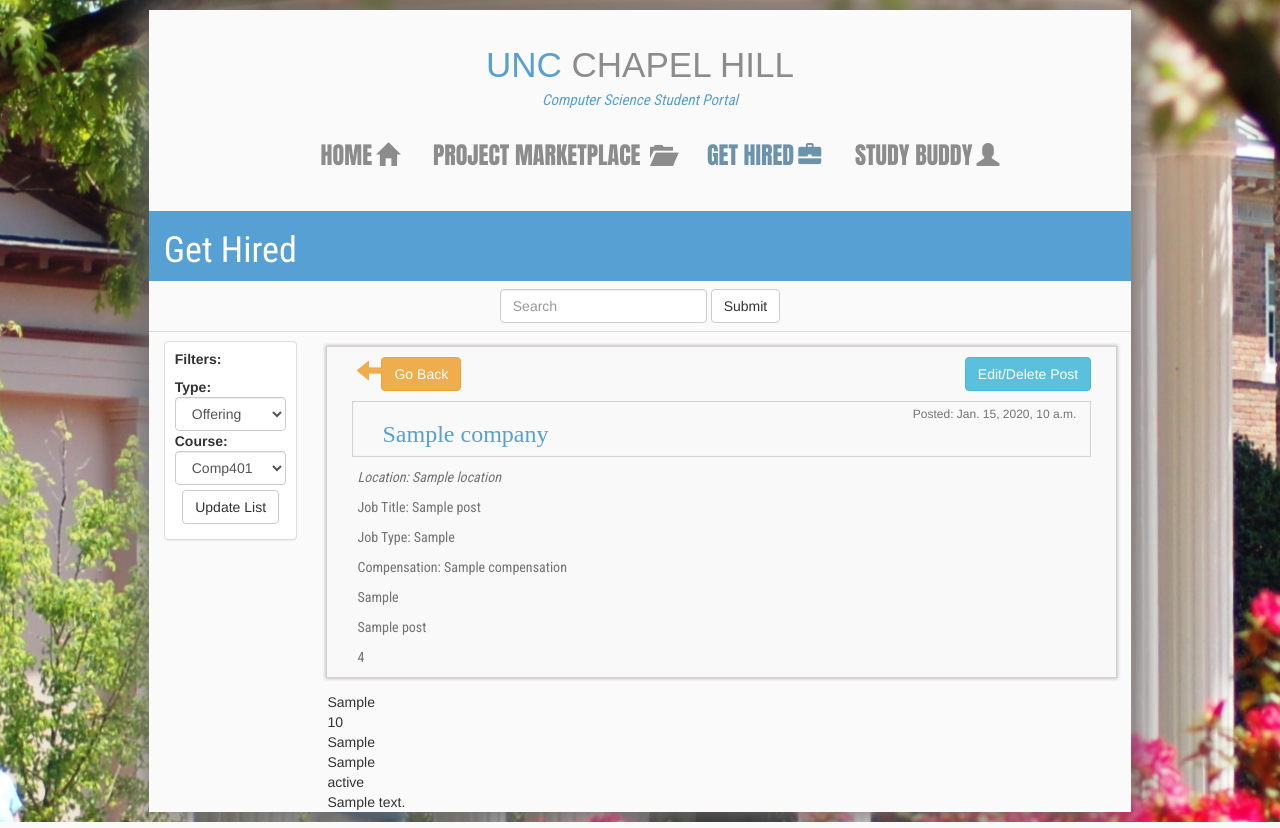
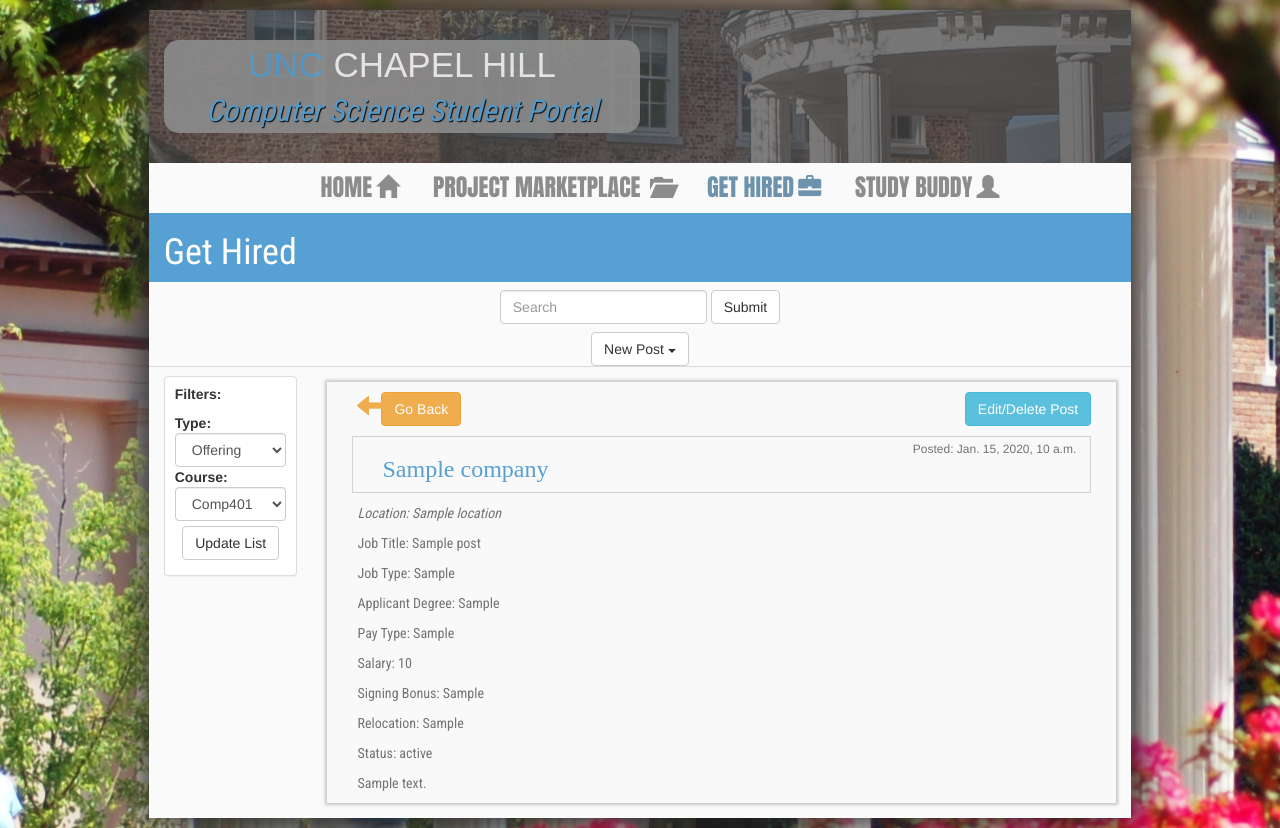
Before and after one commit to eliezer15/csportal, a Django app: template templates/GetHired/post.html in a window 1280 px wide. Run offline with Django 3.2, Linux system fonts and the light colour scheme; the template is opened without the code that fills it: most values are stand-ins (such as "Sample title", 1, 10 or a date in 2020); parts of the project's set-up code (start-up, migrations or seed data) failed here and were passed over; some libraries are stand-ins or nearby versions; some web fonts are replaced.

Commit message:
Updated Frontend to New Post updated backend

```diff
--- a/CSPortal/urls.py
+++ b/CSPortal/urls.py
@@ -12,8 +12,9 @@ urlpatterns = patterns('',
     url(r'^admin/', include(admin.site.urls)),
     url(r'^GetHired/$', views.main),
     url(r'^GetHired/post/(?P<post_type>\w+)/(?P<post_id>\d+)/$',views.get_post),
+    url(r'^GetHired/post/new/(?P<post_type>\w+)/$',views.new_post),
+    url(r'^GetHired/post/new/(?P<post_type>\w+)/create/$',views.create_post),
     url(dajaxice_config.dajaxice_url, include('dajaxice.urls')),
-
 )
 
 urlpatterns += staticfiles_urlpatterns()
--- a/static/css/style.css
+++ b/static/css/style.css
@@ -9,20 +9,29 @@ div.main {
 	background-color: #fbfafa;
 	margin-top: 10px;
 	margin-bottom: 10px;
-	float:none;
-	margin-left:auto;
+	float: none;
+	margin-left: auto;
 	margin-right: auto;
-	-webkit-box-shadow: 0px 0px 39px 9px rgba(112,111,112,1);
-	-moz-box-shadow: 0px 0px 39px 9px rgba(112,111,112,1);
-	box-shadow: 0px 0px 39px 9px rgba(112,111,112,1);
+	-webkit-box-shadow: 0px 0px 39px 9px #282828;
+	-moz-box-shadow: 0px 0px 39px 9px #282828;
+	box-shadow: 0px 0px 39px 9px #282828;
 }
 
 div.logorow {
 	padding-top: 30px;
-    padding-bottom: 30px;
-    text-align: center;
+	padding-bottom: 30px;
+	text-align: center;
+	background: url(../images/oldwell.jpg) no-repeat 58% 45%;
 }
-
+div.logocontainer{
+	width: 100%;
+	height: 100%;
+}
+div.logo{
+	background-color: #8C8C8C;
+	opacity: .90;
+	-webkit-border-radius: 15px;-moz-border-radius: 15px;border-radius: 15px;
+}
 div.post_bar {
 	overflow-x: hidden;
 	overflow-y: auto;
@@ -34,7 +43,7 @@ div.postBar {
 }
 
 span.logo {
-	color: #8C8C8C;
+	color: #f4f4f4;
 	font-family: 'Droid Serif', 'Arial', 'Helvetica', sans-serif;
 	font-size: 35px;
 	font-style: normal;
@@ -48,11 +57,17 @@ span.unc {
 span.logotag {
 	color: #56a0d3;
 	font-family: 'Roboto Condensed';
-	font-size: 15px;
+	font-size: 30px;
 	font-style: italic;
+    text-shadow: 1px 1px 1px black;
 }
-div.navbar{
-    text-align: center;
+
+div.navbar {
+    margin-top: 10px;
+    min-height: 0px;
+	text-align: center;
+	min-hieght: 0px;
+	margin-bottom: 0px;
 }
 ul.navlist {
 	list-style: none;
@@ -102,8 +117,7 @@ div.moreinfo {
 
 div.buttondiv {
 	border-bottom: thin solid #dbdbdb;
-	padding-bottom: 10px
-	margin-bottom: 15px;
+	padding-bottom: 10px margin-bottom: 15px;
 }
 
 .filterdiv {
--- a/templates/GetHired/post.html
+++ b/templates/GetHired/post.html
@@ -22,24 +22,29 @@
     <p class="location"><em> Location: {{post.location}}</em><p>
     <p class="job_title">Job Title: {{post.get_job_title_display}}</p>
     <p class="job_type">Job Type: {{post.get_job_type_display}}</p>
-    <p class="compensation">Compensation: {{post.Compensation}}</p>
-    <p class="process">{{post.interview_process}}</p>
-    <p class="questions">{{post.questions_asked}}</p>
-    <p class="rating">{{post.interview_rating}}</p>
+    <p class="applicant_degree">Applicant Degree: {{post.applicant_degree}}</p>
+
+    {% if post.post_type == "Interview" %}
+    <p class="process">Details: {{post.interview_process}}</p>
+    <p class="questions">Questions Asked: {{post.questions_asked}}</p>
+    <p class="rating">Interview Rating:{{post.interview_rating}}</p>
+    <p class="offer_status">Offer Status:{{post.get_offer_status_display}}</p>
+    {% if post.offer_details %} <!--if offer received-->
+    <p class="offer_details"><a href={{post.offer_details.url_slug}}>Offer</a></p>
+    {% endif %}
+
+    {% else %}
+
+    <p class="pay_type">Pay Type: {{post.get_pay_type_display}}</p>
+    <p class="salary"> Salary: {{post.salary}}</p>
+    <p class="bonus"> Signing Bonus: {{post.signing_bonus}}</p>
+    <p class="relocation">Relocation: {{post.relocation_bonus}}</p>
+    <p class="status">Status: {{post.get_offer_status_display}}</p>
+    {% if post.other_details %}
+    <p class="details">{{post.other_details}}</p>
+    {% endif %}
+
+    {% endif %}
 </div><!-- PostBody Div end -->
 </div>
-    {% with post|classname as classname %}
-    {% if classname == "Interview" %}
-    {% else %}
-
-    {{post.get_pay_type_display}}<br>
-    {{post.salary}}<br>
-    {{post.signing_bonus}}<br>
-    {{post.relocation_bonus}}<br>
-    {{post.get_offer_status_display}}<br>
-    {{post.other_details}}<br>
-
-    {% endif %}
-    {% endwith %}
-</div>
 {% endblock %}
--- a/templates/GetHired/postlist.html
+++ b/templates/GetHired/postlist.html
@@ -7,9 +7,15 @@
     <div class="posts panel">
         <a class="postLinks" href='{{post.url_slug}}'>
             <div class="row">
+                {% if post.post_type == "Interview" %}
                 <p>
                     <span class="label label-success">{{post.post_type}}</span>
                 </p>
+                {% else %}
+                <p>
+                    <span class="label label-warning">{{post.post_type}}</span>
+                </p>
+                {% endif %}
             </div>
             <div class="row">
                 <span class="Title">{{post.company}}</span>
--- a/templates/portal/base.html
+++ b/templates/portal/base.html
@@ -24,15 +24,18 @@
 	<div class="row">
 		<div class="main col-md-9">
 		<div class="row">
+		<div class="col-md-12">
 			<div class="row logorow">
-				<div class="logo col-md-12">
+			<div class="logocontainer col-md-12">
+				<div class="logo col-md-6">
 					<span class="logo"><span class="unc logo">UNC</span> CHAPEL
 						HILL</span> <br> <span class="logotag">Computer Science
 						Student Portal</span>
 				</div>
 			</div>
+			</div>
 				<!-- Logo div End -->
-				<div class="row">
+				<div class="navrow row">
 				<div class="navbar col-md-12">
 					<ul class="navlist">
 						<li><a href="#">HOME<span
@@ -44,6 +47,7 @@
 						<li><a href="/tutor/">STUDY BUDDY<span
 								class="glyphicon glyphicon-user"></span></a></li>
 					</ul>
+				</div>
 				</div>
 				</div>
 				<!-- Nav Div -->
@@ -63,7 +67,15 @@
           					<input type="text" class="form-control" placeholder="Search">
        					</div>
         				<button type="submit" class="btn btn-default">Submit</button>
-      				</form>
+                    </form>
+                    <div class="btn-group">
+                    	<button type="button" class="btn btn-default dropdown-toggle" data-toggle="dropdown">New Post <span class="caret"></span></button>
+                    	<ul class="dropdown-menu" role="menu">
+                        	<li><a href="/GetHired/post/new/Interview/">Interview</a></li>
+                        	<li class="divider"></li>
+                        	<li><a href="/GetHired/post/new/Offer/">Offer</a></li>
+                    	</ul>
+                	</div>
 				</div>
 			</div>
 			<div class="row">
```
Also changed, not shown: CSPortal/PostType.py (+6 -1 lines), GetHired/forms.py (added, +10 -0 lines), GetHired/models.py (+2 -5 lines), GetHired/populate.py (+48 -14 lines), GetHired/views.py (+28 -1 lines), templates/portal/newpost.html (added, +71 -0 lines), database/data.db, static/GetHired/images/dollar_red.png (deleted), static/GetHired/images/post.png (deleted), static/images/oldwell.jpg (added), templates/GetHired/index.html (renamed from templates/portal/index.html).
